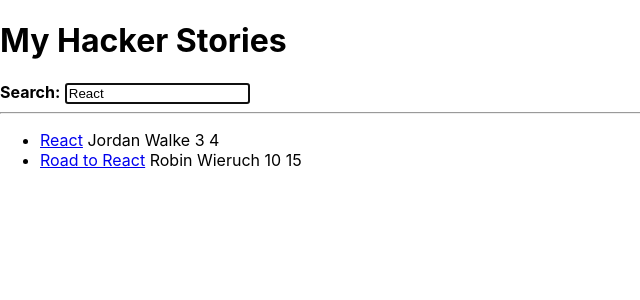
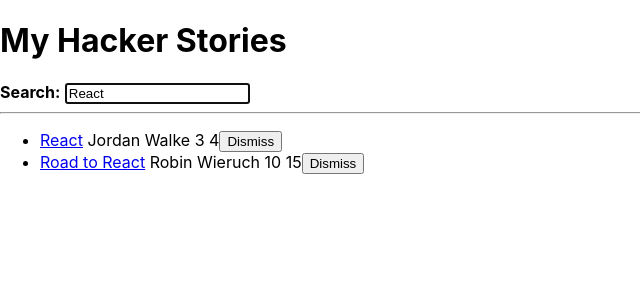
Before and after one commit to secch97/hacker-stories, a React (Create React App) app: page / in a window 1280 px wide. Shown: the top 300 px of the page, without its empty margins (0-640 px from the left). Built offline with nearby package versions, Linux system fonts and the light colour scheme.

Commit message:
React inline handlers

```diff
--- a/src/App.js
+++ b/src/App.js
@@ -13,7 +13,7 @@
 
 const App = () => {
 
-  const stories = [
+  const initialStories = [
     {
       title: "React",
       url: "https://reactjs.org/",
@@ -46,6 +46,7 @@
     ======================
   */
   const [searchTerm, setSearchTerm] = useSemiPersistentState("search", "React");
+  const [stories, setStories] = useState(initialStories);
 
   /*
     ======================
@@ -56,6 +57,12 @@
     const newSearchTerm = event.target.value;
     setSearchTerm(newSearchTerm);
   };
+
+  const handleRemoveStory = (objectID) => {
+    const newStories = stories.filter((story) => objectID !== story.objectID);
+    setStories(newStories);
+  };
+
   /*
     ======================
     =       HELPERS      =
@@ -75,7 +82,7 @@
         <strong>Search:</strong>
       </InputWithLabel>
       <hr />
-      <List list={searchedStories}/>
+      <List list={searchedStories} onRemoveItem={handleRemoveStory}/>
     </>
   );
 };
@@ -105,14 +112,15 @@
   );
 };
 
-const List = ({list}) => {
+const List = ({list, onRemoveItem}) => {
   return (
     <ul>
         {
-          list.map(({objectID, ...listItem}) => (
+          list.map((listItem) => (
             <Item
-              key={objectID}
+              key={listItem.objectID}
               {...listItem}
+              onRemoveItem={onRemoveItem}
             />
           ))
         }
@@ -120,7 +128,8 @@
   );
 }
 
-const Item = ({title, url, author, num_comments, points}) => {
+const Item = ({objectID, title, url, author, num_comments, points, onRemoveItem}) => {
+
   return (
     <li>
       <span>
@@ -129,6 +138,9 @@
       <span> {author}</span>
       <span> {num_comments}</span>
       <span> {points}</span>
+      <span>
+        <button type="button" onClick={() => onRemoveItem(objectID)}>Dismiss</button>
+      </span>
     </li>
   );
 };
```
